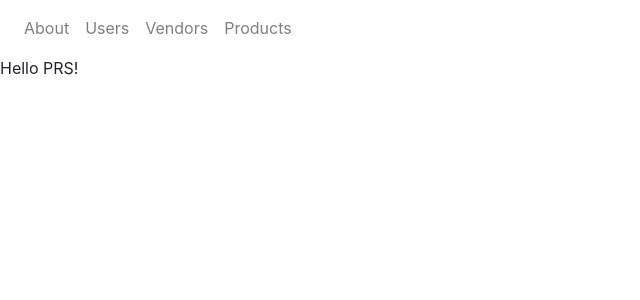
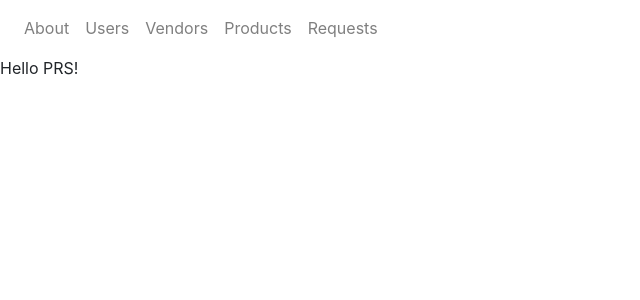
Before and after one commit to cjniehaus/prs-angular, an Angular app: page / in a window 1280 px wide. Shown: the top 300 px of the page, without its empty margins (0-640 px from the left). Built offline with nearby package versions, Linux system fonts and the light colour scheme.

Commit message:
Added routing for request list

```diff
--- a/src/app/app-routing.module.ts
+++ b/src/app/app-routing.module.ts
@@ -3,6 +3,7 @@ import { RouterModule, Routes } from '@angular/router';
 import { AboutComponent } from './features/about/about.component';
 import { ProductDetailComponent } from './features/product-detail/product-detail.component';
 import { ProductListComponent } from './features/product-list/product-list.component';
+import { RequestListComponent } from './features/request-list/request-list.component';
 import { UserDetailComponent } from './features/user-detail/user-detail.component';
 import { UserListComponent } from './features/user-list/user-list.component';
 import { VendorDetailComponent } from './features/vendor-detail/vendor-detail.component';
@@ -16,6 +17,7 @@ const routes: Routes = [
   { path: 'vendor/detail/:id', component: VendorDetailComponent },
   { path: 'product/list', component: ProductListComponent },
   { path: 'product/detail/:id', component: ProductDetailComponent },
+  { path: 'request/list', component: RequestListComponent },
   { path: '**', component: AboutComponent }
 ];
 
--- a/src/app/core/menu/menu.component.html
+++ b/src/app/core/menu/menu.component.html
@@ -12,5 +12,8 @@
     <li class="nav-item">
       <a class="nav-link" routerLink="/product/list">Products</a>
     </li>
+    <li class="nav-item">
+      <a class="nav-link" routerLink="/request/list">Requests</a>
+    </li>
   </ul>
 </nav>
--- a/src/app/features/request-list/request-list.component.html
+++ b/src/app/features/request-list/request-list.component.html
@@ -19,7 +19,7 @@
       <td>{{ request.dateNeeded }}</td>
       <td>{{ request.deliveryMode }}</td>
       <td>{{ request.status }}</td>
-      <td>{{ request.total }}</td>
+      <td>${{ request.total }}</td>
       <td>{{ request.submittedDate }}</td>
       <td>{{ request.reasonForRejection }}</td>
       <td><a routerLink="/request/detail/{{ request.id }}">Details</a></td>
```
